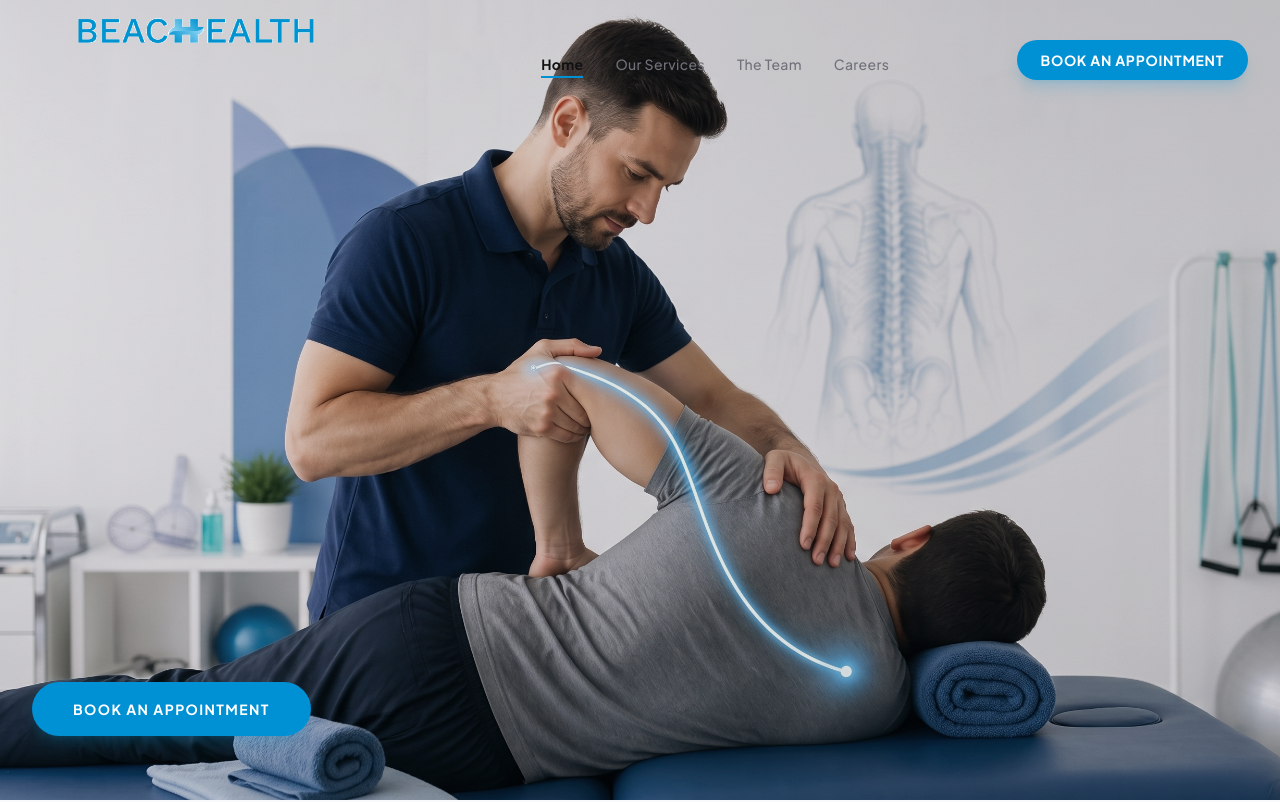
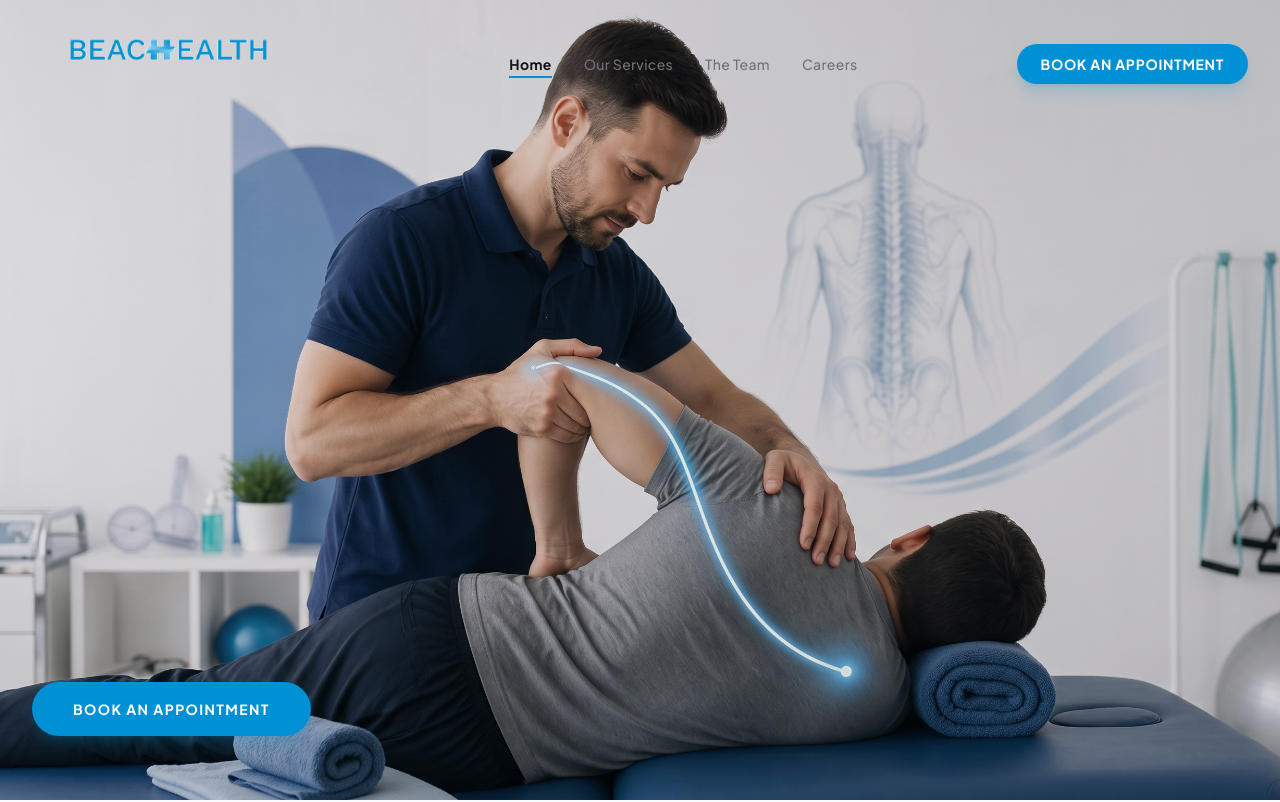
Before and after one commit to shaheertiger/Beachhealthbrampton, a React (Vite) app: page / in a window 1280 px wide. Shown: the top 802 px of the page. Built offline with nearby package versions, Linux system fonts and the light colour scheme.

Commit message:
Revert hacky navbar margins and reduce logo height slightly for natural flexbox alignment

```diff
--- a/src/components/Navbar.tsx
+++ b/src/components/Navbar.tsx
@@ -29,12 +29,12 @@ export default function Navbar() {
     >
       <div className="max-w-7xl mx-auto px-8 flex justify-between items-center">
 
-        {/* Logo matching the reference vibe, aggressively adjusted to ignore its transparent padding */}
-        <Link to="/" className="flex items-center group -mt-2 md:-mt-6">
-          <img src="/logo.png" alt="BeachHealth Logo" className="h-16 md:h-24 object-contain" />
+        {/* Logo matching the reference vibe */}
+        <Link to="/" className="flex items-center group">
+          <img src="/logo.png" alt="BeachHealth Logo" className="h-16 md:h-20 object-contain" />
         </Link>
 
-        <div className="hidden md:flex items-center gap-8 md:translate-y-1">
+        <div className="hidden md:flex items-center gap-8">
           {[
             { name: 'Home', path: '/' },
             { name: 'Our Services', path: '/therapies' },
```
